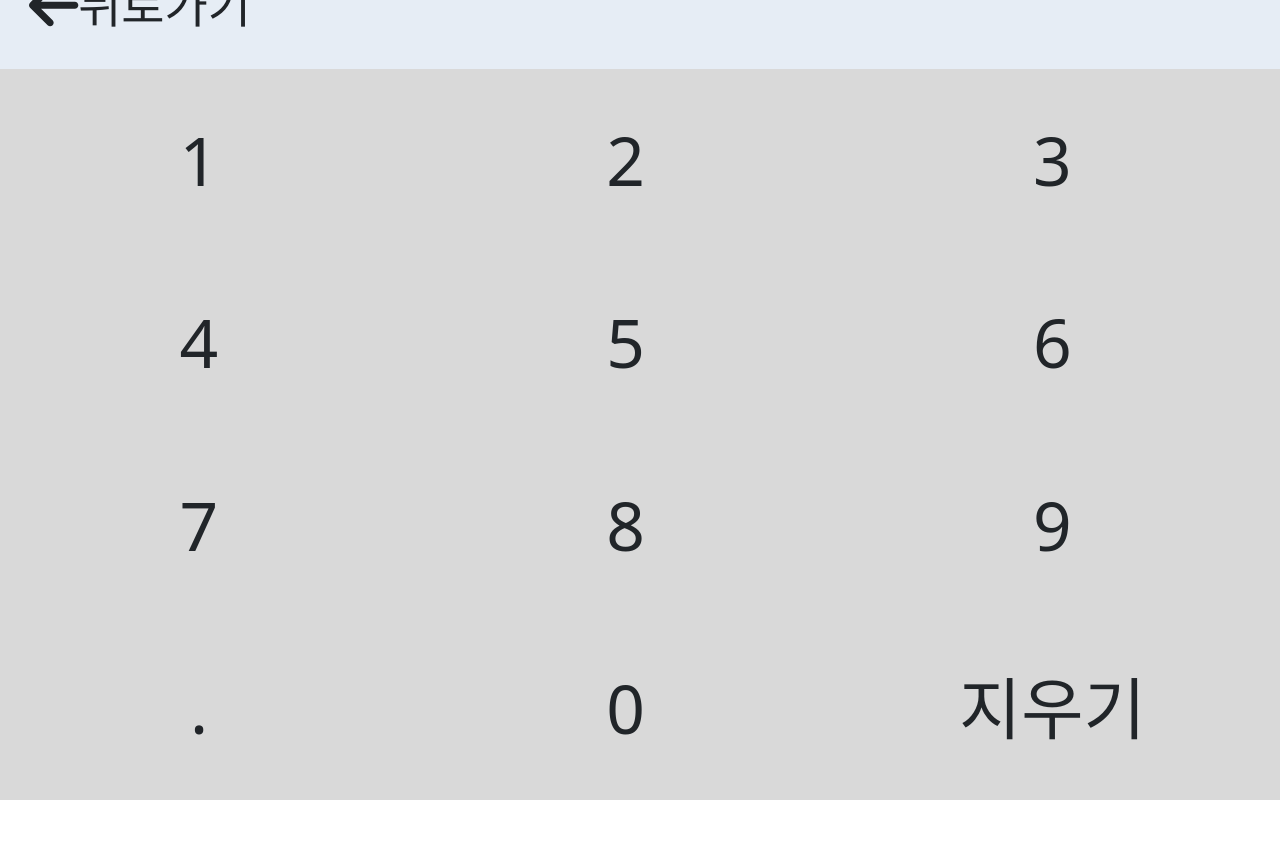
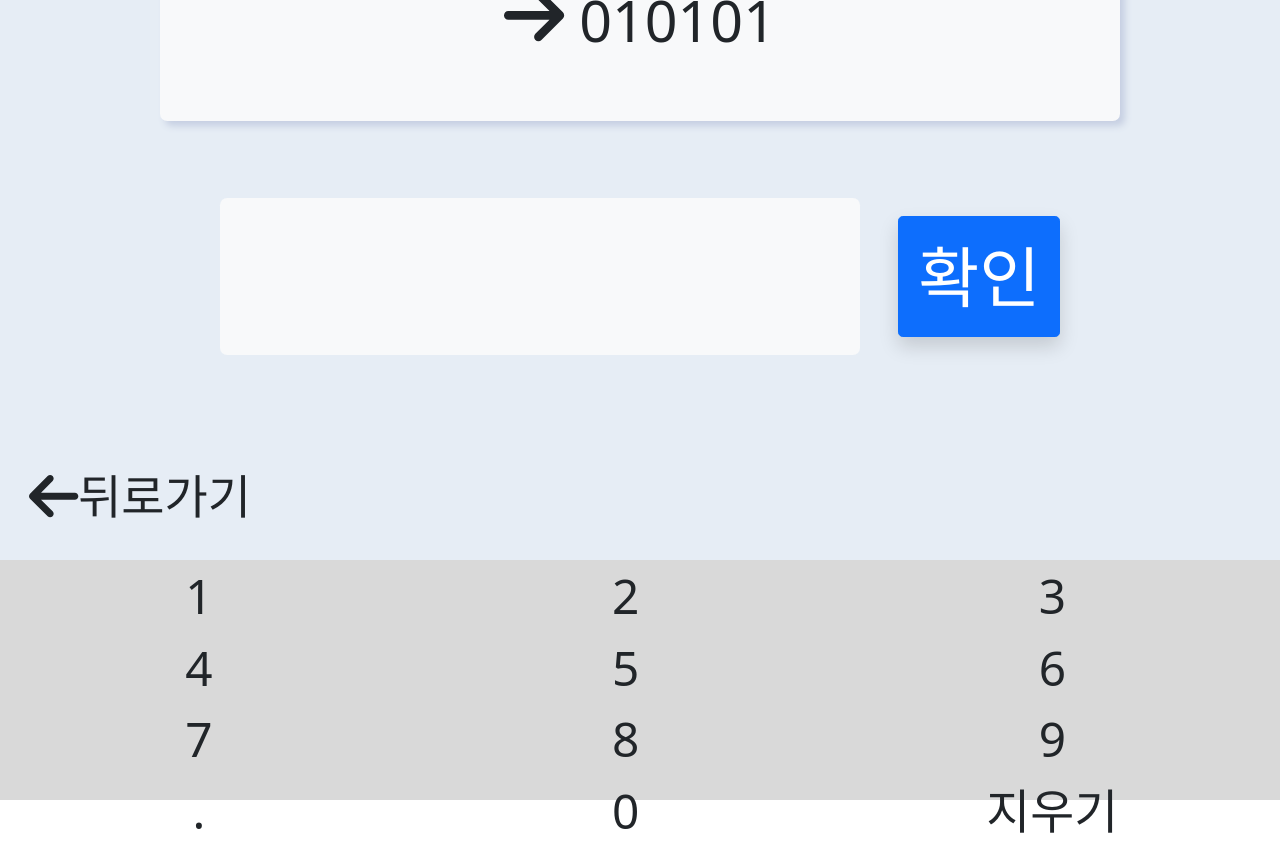
Before and after one commit to Bin-Choi/Kiokio, a Vue app in the folder frontend/kiosk/: page /attend in a window 1280 px wide. Before the commit the page ends 800 px from the top, so only its background shows below. Built offline with nearby package versions, Linux system fonts and the light colour scheme.

Commit message:
view size

```diff
--- a/frontend/kiosk/src/components/KeypadView.vue
+++ b/frontend/kiosk/src/components/KeypadView.vue
@@ -53,15 +53,16 @@ export default {
 
 <style scoped>
 .keypad {
+  height:30%;
   background-color: #D9D9D9;
+
 }
 
 .row {
+
   width:100%;
+  height: 100%;
 }
 
-.col {
-  font-size: 1.7em;
-  padding: 0.6em;
-}
+
 </style>
```
